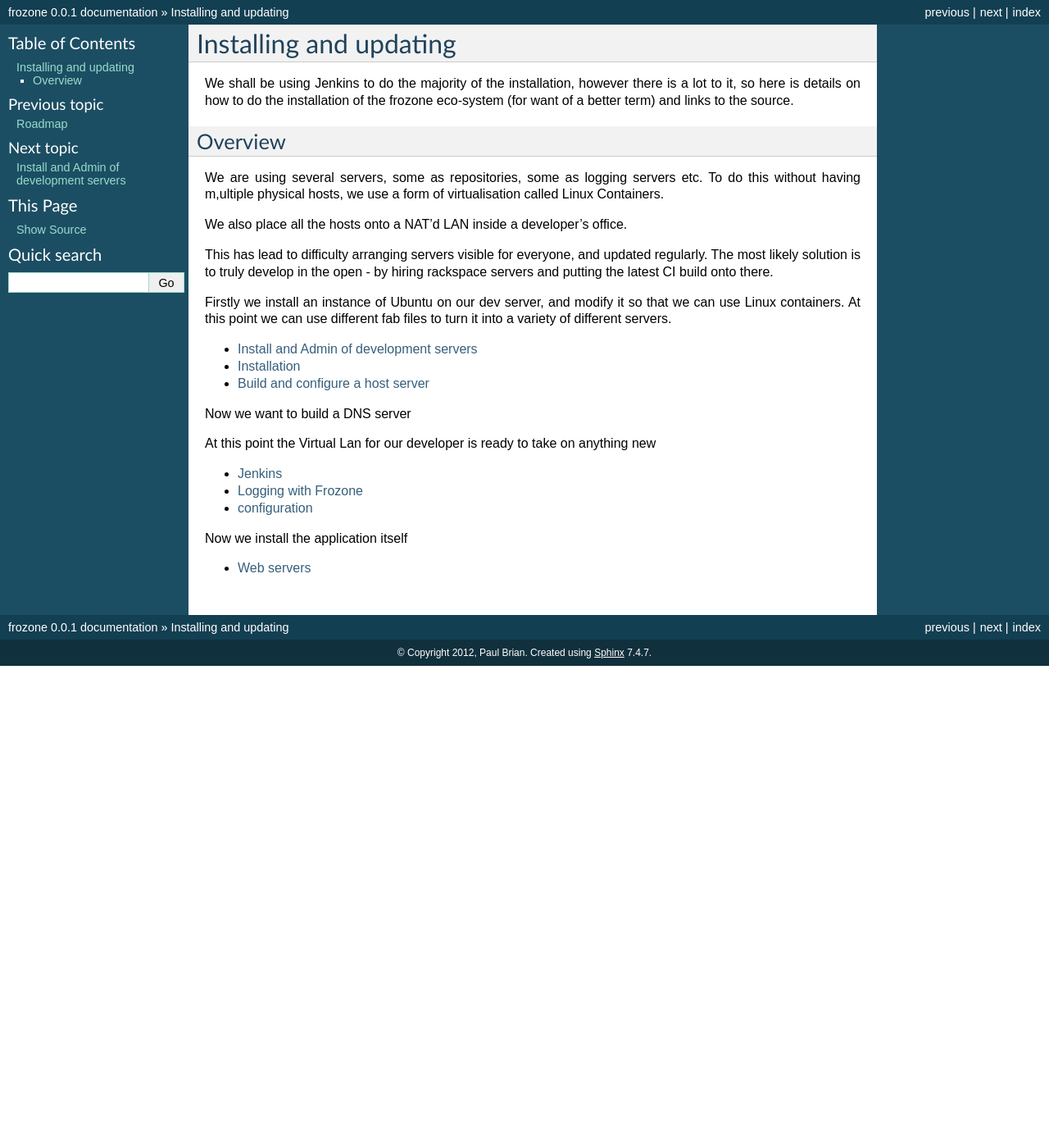
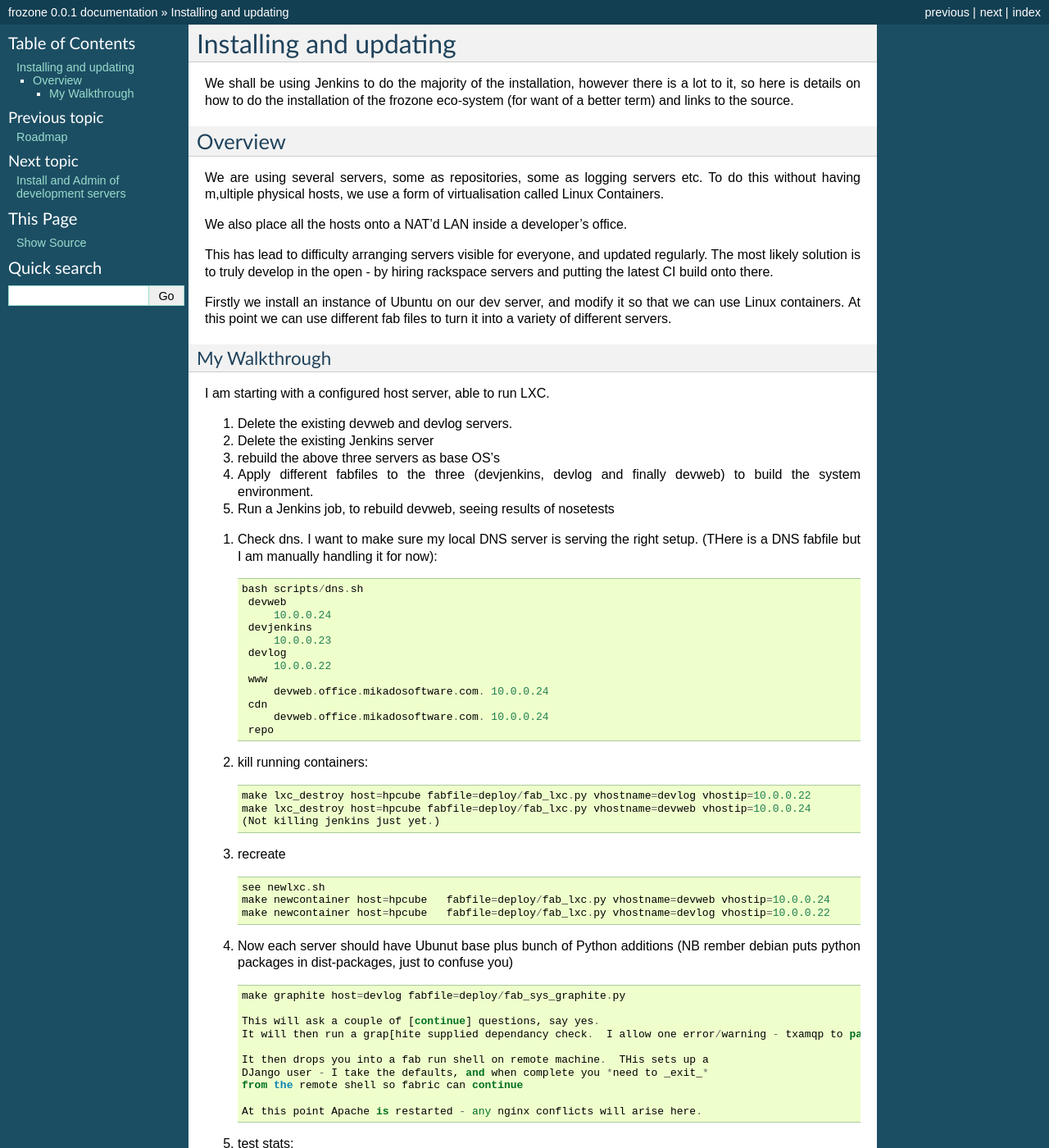
Before and after one commit to zniper/rhaptos2.repo, a Sphinx documentation site: the page built from docs/Installation.rst, in a window 1280 px wide and 1400 px high. Shown: the whole window at 82% size. Built offline with Sphinx 7.4.7, drawn with Linux system fonts in a browser that asks for light colours; pages that are not in the unit, such as notebooks, are missing from menus; some of the changed text lies outside the part shown.

```diff
--- a/docs/Installation.rst
+++ b/docs/Installation.rst
@@ -25,9 +25,87 @@
 build onto there.
 
 
-Firstly we install an instance of Ubuntu on our dev server, and modify it so that
-we can use Linux containers.  At this point we can use different fab files to
-turn it into a variety of different servers.
+Firstly we install an instance of Ubuntu on our dev server, and modify
+it so that we can use Linux containers.  At this point we can use
+different fab files to turn it into a variety of different servers.
+
+
+My Walkthrough
+--------------
+
+I am starting with a configured host server, able to run LXC.
+
+1. Delete the existing devweb and devlog servers.
+2. Delete the existing Jenkins server
+3. rebuild the above three servers as base OS's
+4. Apply different fabfiles to the three (devjenkins, devlog and finally
+   devweb) to build the system environment.
+5. Run a Jenkins job, to rebuild devweb, seeing results of nosetests
+
+1. Check dns. I want to make sure my local DNS server is serving the right
+   setup.  (THere is a DNS fabfile but I am manually handling it for now)::
+
+     bash scripts/dns.sh
+      devweb
+	  10.0.0.24
+      devjenkins
+	  10.0.0.23
+      devlog
+	  10.0.0.22
+      www
+	  devweb.office.mikadosoftware.com. 10.0.0.24
+      cdn
+	  devweb.office.mikadosoftware.com. 10.0.0.24
+      repo
+
+2. kill running containers::
+
+     make lxc_destroy host=hpcube fabfile=deploy/fab_lxc.py vhostname=devlog vhostip=10.0.0.22
+     make lxc_destroy host=hpcube fabfile=deploy/fab_lxc.py vhostname=devweb vhostip=10.0.0.24
+     (Not killing jenkins just yet.)
+
+3. recreate ::
+
+    see newlxc.sh
+    make newcontainer host=hpcube   fabfile=deploy/fab_lxc.py vhostname=devweb vhostip=10.0.0.24
+    make newcontainer host=hpcube   fabfile=deploy/fab_lxc.py vhostname=devlog vhostip=10.0.0.22
+
+4. Now each server should have Ubunut base plus bunch of Python additions
+   (NB rember debian puts python packages in dist-packages, just to confuse you)
+   ::
+
+
+     make graphite host=devlog fabfile=deploy/fab_sys_graphite.py
+
+     This will ask a couple of [continue] questions, say yes.
+     It will then run a grap[hite supplied dependancy check.  I allow one error/warning - txamqp to pass.  Anything else investigate.
+
+     It then drops you into a fab run shell on remote machine.  THis sets up a
+     DJango user - I take the defaults, and when complete you *need to _exit_*
+     from the remote shell so fabric can continue
+
+     At this point Apache is restarted - any nginx conflicts will arise here.
+
+
+
+
+5. test stats::
+
+
+     http://devlog
+     python verify_graphite.py in test dir
+
+
+
+6. make repo::
+
+    make repo host=devweb fabfile=deploy/fab_sys_repo.py
+
+7. run Jenkins job to build repo and web servers
+
+
+
+
 
 .. toctree::
    :maxdepth: 1
```
